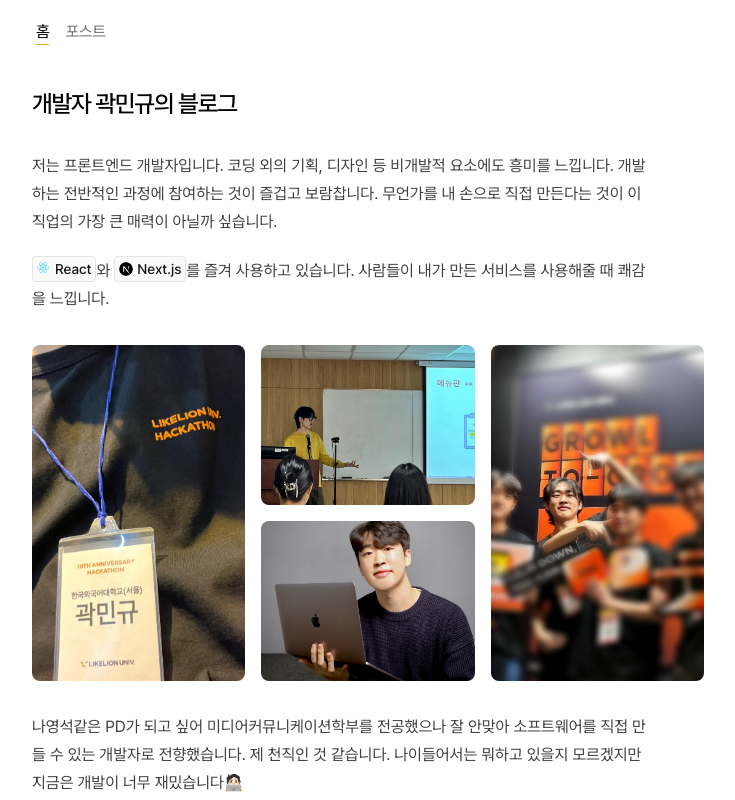
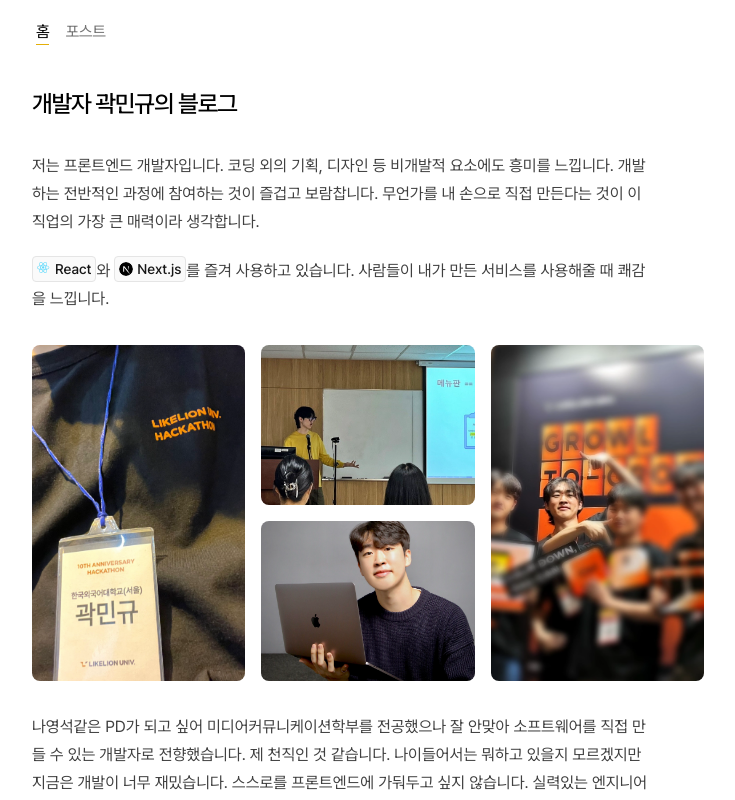
Before and after one commit to HiimKwak/HiimKwak.blog, a Next.js app in the folder blog/: page / in a window 1280 px wide. Shown: the top 800 px of the page, without its empty margins (272-1007 px from the left). Built offline with nearby package versions, Linux system fonts and the light colour scheme.

Commit message:
20240205: 블로그 대문 수정

```diff
--- a/blog/app/page.tsx
+++ b/blog/app/page.tsx
@@ -43,7 +43,7 @@ export default function Page() {
         저는 프론트엔드 개발자입니다. 코딩 외의 기획, 디자인 등 비개발적
         요소에도 흥미를 느낍니다. 개발하는 전반적인 과정에 참여하는 것이 즐겁고
         보람찹니다. 무언가를 내 손으로 직접 만든다는 것이 이 직업의 가장 큰
-        매력이 아닐까 싶습니다.
+        매력이라 생각합니다.
       </p>
       <div className='prose prose-neutral dark:prose-invert'>
         <p>
@@ -118,7 +118,8 @@ export default function Page() {
           나영석같은 PD가 되고 싶어 미디어커뮤니케이션학부를 전공했으나 잘
           안맞아 소프트웨어를 직접 만들 수 있는 개발자로 전향했습니다. 제 천직인
           것 같습니다. 나이들어서는 뭐하고 있을지 모르겠지만 지금은 개발이 너무
-          재밌습니다🧑🏻‍💻
+          재밌습니다. 스스로를 프론트엔드에 가둬두고 싶지 않습니다. 실력있는
+          엔지니어가 되는 것이 목표입니다🧑🏻‍💻
         </p>
         <p>
           철학이나 가치관이 뚜렷한 사람을 좋아합니다. 그런 사람들이 모인 집단에
```
